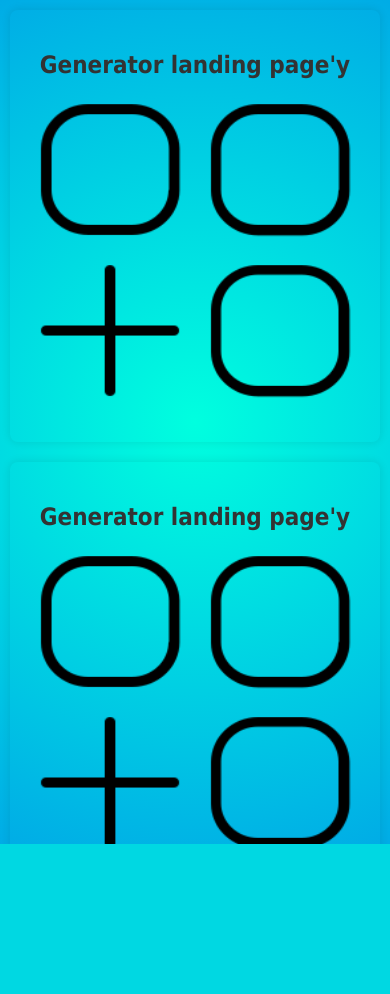
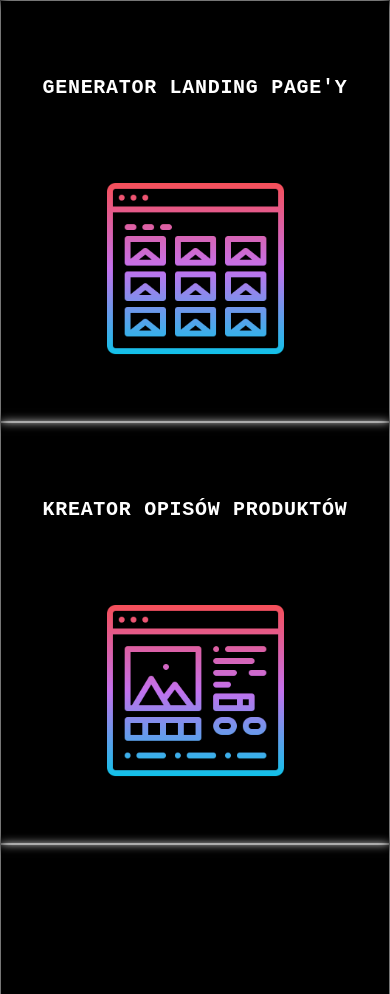
Before and after one commit to KRojowsky/mi-chel-angelo, a Django app: page / in a window 390 px wide. Shown: the top 994 px of the page. Before the commit the page ends 844 px from the top, so only its background shows below. Run offline with Django 5.2, Linux system fonts and the light colour scheme.

Commit message:
first version of landing page generator

```diff
--- a/creator/static/css/style.css
+++ b/creator/static/css/style.css
@@ -1,6 +1,6 @@
 body {
     font-family: Tahoma, sans-serif;
-    background: radial-gradient(circle, rgba(0, 212, 255, 1) 0%, rgba(2, 0, 36, 1) 100%);
+    background: #000;
     color: #000;
     margin: 0;
     display: flex;
@@ -13,12 +13,10 @@ body {
     display: flex;
     justify-content: center;
     align-items: center;
-    height: 100vh;
+    height: 98.6vh;
     margin: 0;
     padding: 0;
-    background: rgb(0,255,223);
-    background: radial-gradient(circle, rgba(0,255,223,1) 0%, rgba(0,172,230,1) 100%);
-    overflow: hidden;
+    width:100%;
 }
 
 .tiles-container {
@@ -26,42 +24,42 @@ body {
     flex-wrap: wrap;
     width: 100%;
     height: 100%;
-    margin: 0;
-    padding: 0;
-    justify-content: center;
-    align-items: center;
 }
 
 .tile {
-    flex: 1 1 calc(20% - 20px);
-    padding: 15px;
-    box-shadow: 0 0 10px rgba(0, 0, 0, 0.1);
+    flex: 1 1 calc(25% - 6px);
+    box-shadow: 0 0 10px rgba(255, 255, 255, 1);
     text-align: center;
-    border-radius: 8px;
     overflow: hidden;
     display: flex;
     flex-direction: column;
     justify-content: center;
     text-decoration: none;
-    color: #333333;
-    margin: 10px;
-    height: 45%;
+    color: #FFF;
+    height: calc(50% - 6px);
+    margin: 1px;
+    padding: 5px;
 }
 
 .tile:hover {
-    box-shadow: 0 0 10px rgba(0, 0, 0, 1);
-    transition: 0.3s;
+    transition: 0.2s;
+    background: #343434;
 }
 
 .tile img {
-    max-width: 100%;
+    max-width: 50%;
+    max-height: 50%;
     height: auto;
-    margin-bottom: 10px;
-    max-height: 80%;
+    object-fit: contain;
+    margin: 0 auto;
 }
 
 .tile h2 {
-    margin-bottom: 10px;
+    font-family: Courier New;
+    margin-bottom: 75px;
+    text-transform: uppercase;
+    font-size: 20px;
+    letter-spacing: .7px;
 }
 
 .tile p {
@@ -71,26 +69,30 @@ body {
     overflow: hidden;
 }
 
+/* Responsive adjustments */
 @media (max-width: 1023px) {
     .tile {
-        flex: 1 1 calc(33.333% - 20px);
-        height: calc(33.333% - 20px);
+        flex: 1 1 calc(33.333% - 6px); /* 3 tiles per row, minus margin */
+        height: calc(33.333% - 6px); /* Adjust height to ensure no gaps */
     }
 }
 
 @media (max-width: 768px) {
     .tile {
-        flex: 1 1 calc(50% - 20px);
-        height: calc(50% - 20px);
+        flex: 1 1 calc(50% - 6px); /* 2 tiles per row, minus margin */
+        height: calc(50% - 6px); /* Adjust height to ensure no gaps */
     }
 }
 
 @media (max-width: 480px) {
     .tile {
-        flex: 1 1 calc(100% - 20px);
-        height: calc(50% - 20px);
+        flex: 1 1 calc(100% - 6px); /* 1 tile per row, minus margin */
+        height: calc(50% - 6px); /* Adjust height to ensure no gaps */
     }
 }
+
+
+
 
 
 
--- a/creator/templates/creator/widget.html
+++ b/creator/templates/creator/widget.html
@@ -12,42 +12,32 @@
         <div class="tiles-container">
             <a href="{% url 'landing_page_creator' %}" class="tile">
                 <h2>Generator landing page'y</h2>
-                <img src="{% static 'img/menu.png' %}" alt="Menu Image">
+                <img src="{% static 'img/menu.png' %}" alt="Generator landing page'y">
             </a>
 
-            <a href="{% url 'landing_page_creator' %}" class="tile">
-                <h2>Generator landing page'y</h2>
-                <img src="{% static 'img/menu.png' %}" alt="Menu Image">
+            <a href="https://mroznyhipis.pl/Mi/DescriptionGenerator2/" class="tile">
+                <h2>Kreator opisów produktów</h2>
+                <img src="{% static 'img/description.png' %}" alt="Kreator opisów produktów">
             </a>
 
-            <a href="{% url 'landing_page_creator' %}" class="tile">
-                <h2>Generator landing page'y</h2>
-                <img src="{% static 'img/menu.png' %}" alt="Menu Image">
+            <a href="#" class="tile">
+                <h2></h2>
+                <img src="#" alt="">
             </a>
 
-            <a href="{% url 'landing_page_creator' %}" class="tile">
-                <h2>Generator landing page'y</h2>
-                <img src="{% static 'img/menu.png' %}" alt="Menu Image">
+            <a href="#" class="tile">
+                <h2></h2>
+                <img src="#" alt="">
             </a>
 
-            <a href="{% url 'landing_page_creator' %}" class="tile">
-                <h2>Generator landing page'y</h2>
-                <img src="{% static 'img/menu.png' %}" alt="Menu Image">
+            <a href="#" class="tile">
+                <h2></h2>
+                <img src="#" alt="">
             </a>
 
-            <a href="{% url 'landing_page_creator' %}" class="tile">
-                <h2>Generator landing page'y</h2>
-                <img src="{% static 'img/menu.png' %}" alt="Menu Image">
-            </a>
-
-            <a href="{% url 'landing_page_creator' %}" class="tile">
-                <h2>Generator landing page'y</h2>
-                <img src="{% static 'img/menu.png' %}" alt="Menu Image">
-            </a>
-
-             <a href="{% url 'landing_page_creator' %}" class="tile">
-                <h2>Generator landing page'y</h2>
-                <img src="{% static 'img/menu.png' %}" alt="Menu Image">
+            <a href="#" class="tile">
+                <h2></h2>
+                <img src="#" alt="">
             </a>
         </div>
     </div>
```
Also changed, not shown: creator/static/img/description.png (added), creator/static/img/menu.png.
